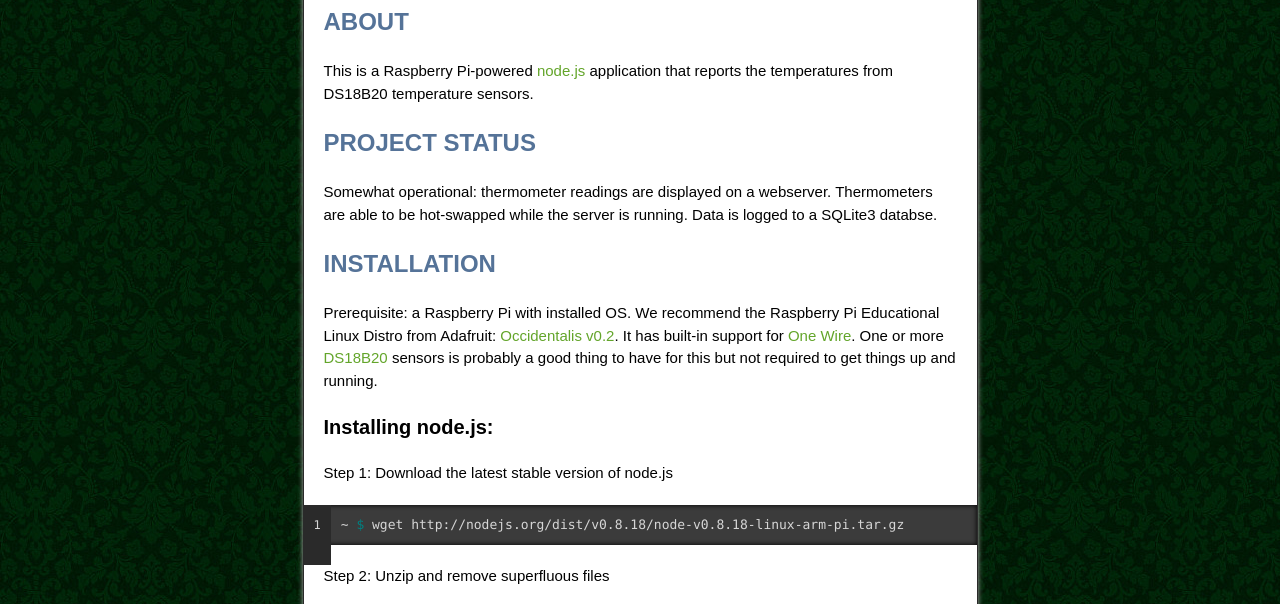
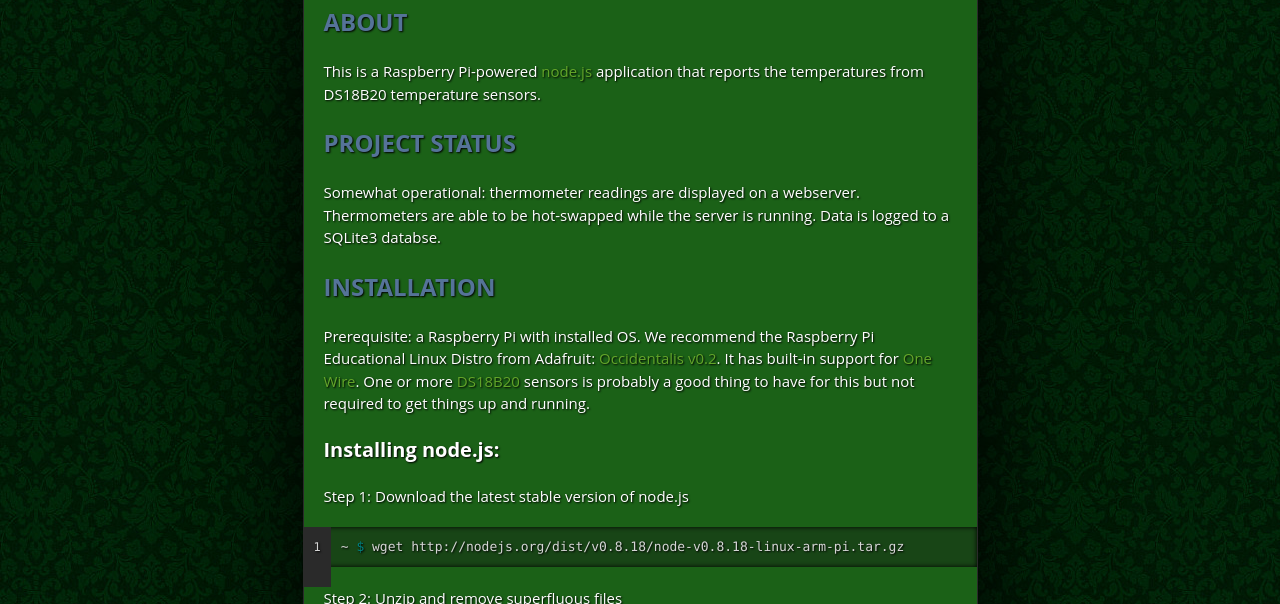
Before and after one commit to flamescape/TemperatureLab, a plain HTML site: page index.html in a window 1280 px wide. Shown: the part 323-927 px from the top of the page. Drawn offline with nearby package versions, Linux system fonts and the light colour scheme.

Commit message:
More Flamescape styling

```diff
--- a/stylesheets/stylesheet.css
+++ b/stylesheets/stylesheet.css
@@ -54,6 +54,9 @@
   font-family: Arial, Arial, Helvetica, sans-serif;
   line-height: 1.5;
   background: #000 url('../images/bg.jpg') repeat;
+  color: #FFF;
+  font-family: "Open Sans", Verdana, Arial, Helvetica, sans-serif;
+  text-shadow: 1px 1px 2px #000;
 }
 
 a {
@@ -90,7 +93,7 @@
 #container {
   border: 1px solid #2a2a2a;
   background: #ddd url(../images/pattern.png);
-  box-shadow: 0 0 5px #b1b1b1;
+  box-shadow: 0 0 100px #000;
 }
 
 p.tagline {
@@ -102,7 +105,7 @@
 #main {
   margin-top: 20px;
   padding: 0 20px 90px;
-  background-color: #fff;
+  background-color: #1B6117;
 }
 
 .download-bar {
@@ -404,7 +407,7 @@
   line-height: 20px;
   box-shadow: inset 0 0 5px #000;
   word-wrap: break-word;
-  background-color:#3b3b3b;
+  background-color:#184516;
   color: #d6d6d6;
 }
 
```
